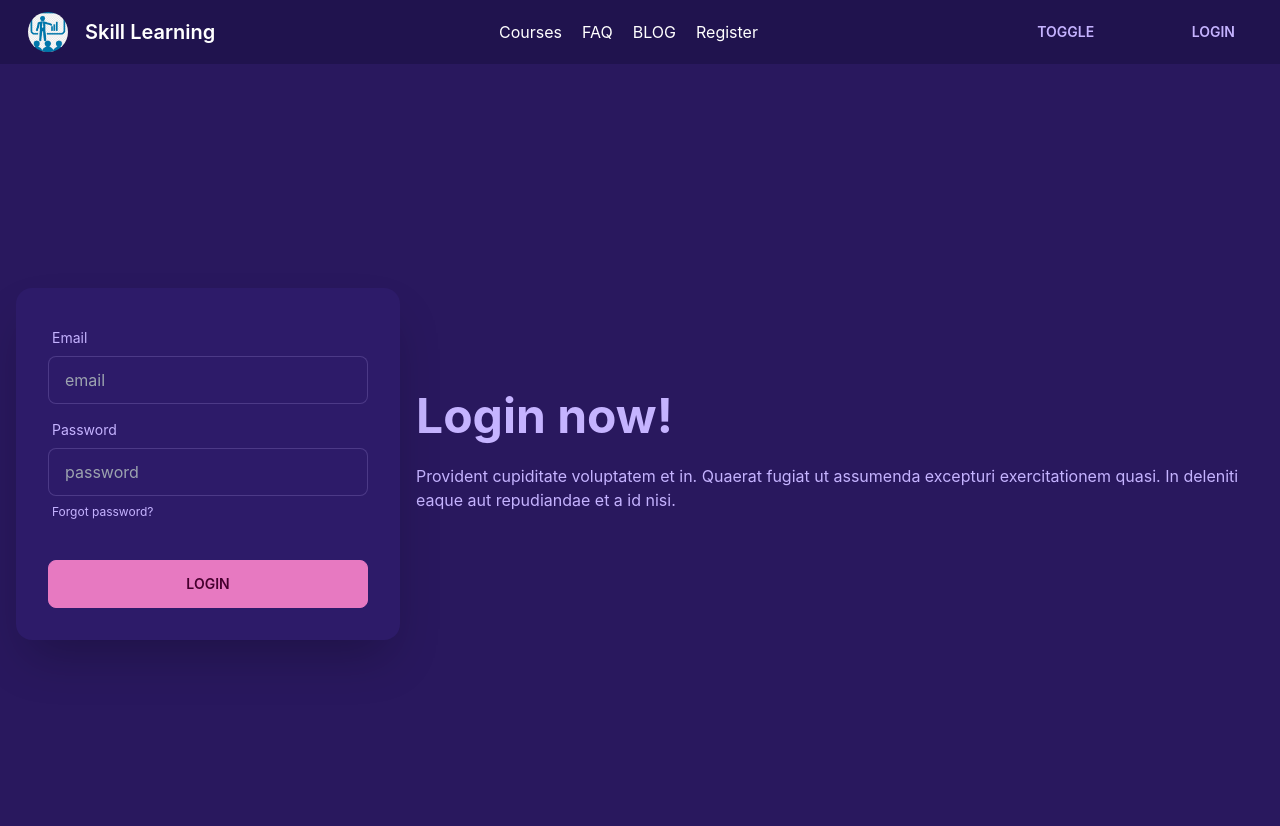
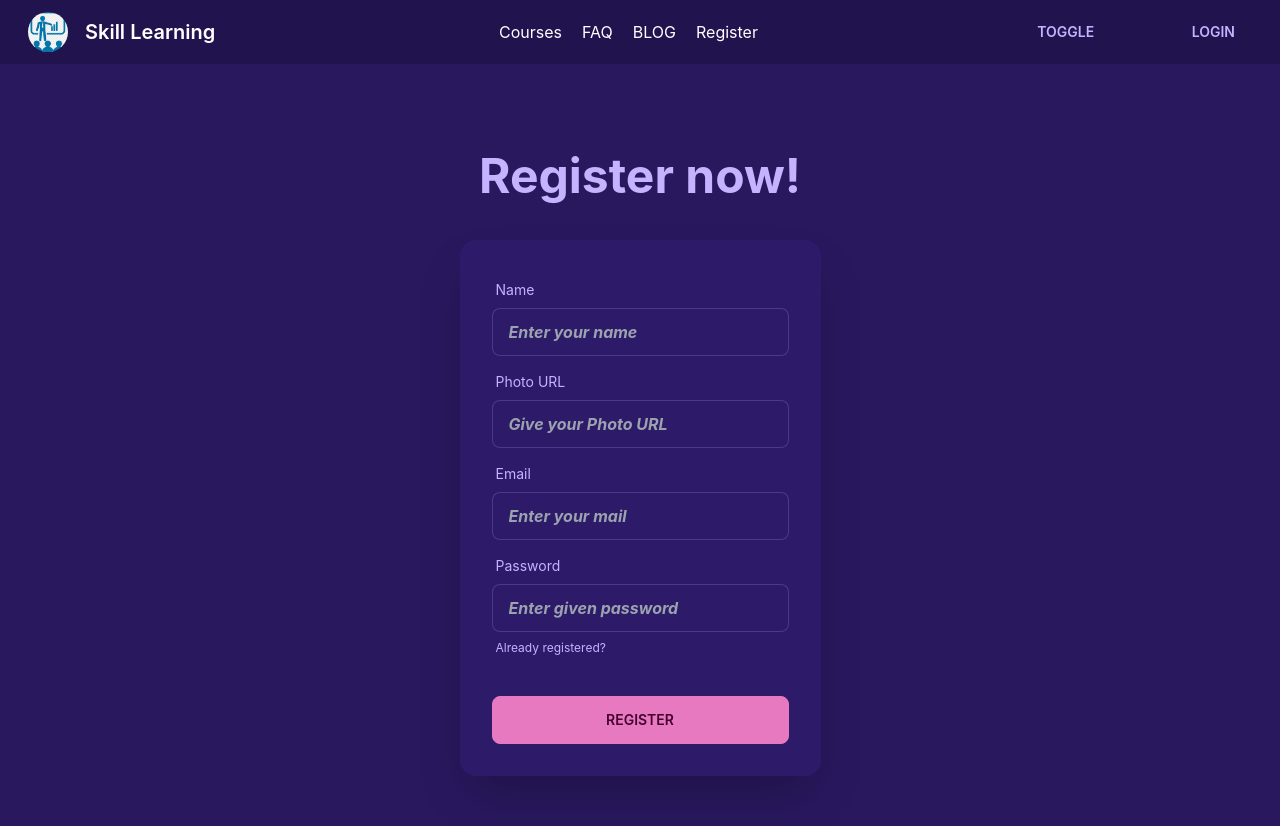
Before and after one commit to mmi-mamun/skill-learning-client, a React (Create React App) app: page /register in a window 1280 px wide. Shown: the top 826 px of the page. Built offline with nearby package versions, Linux system fonts and the light colour scheme; no server answers.

Commit message:
3 step login DONE

```diff
--- a/src/components/Header/Header.js
+++ b/src/components/Header/Header.js
@@ -1,21 +1,37 @@
-import { GoogleAuthProvider } from 'firebase/auth';
+import { GithubAuthProvider, GoogleAuthProvider } from 'firebase/auth';
 import React from 'react';
 import { useContext } from 'react';
-import { Link } from 'react-router-dom';
+import { Link, useNavigate } from 'react-router-dom';
 import { AuthContext } from '../../contexts/AuthProvider/AuthProvider';
 import logo from '../../images/logo.png'
 import { FaUserAlt } from "react-icons/fa";
 
 
 const Header = () => {
-    const { user, providerLogin, logOut } = useContext(AuthContext);
+    const { user, providerLogin, githubLogin, logOut } = useContext(AuthContext);
+    const navigate = useNavigate();
 
     const googleProvider = new GoogleAuthProvider();
+    const githubProvider = new GithubAuthProvider();
+
     const handleGoogleLogin = () => {
         providerLogin(googleProvider)
             .then(result => {
                 const user = result.user;
                 console.log(user);
+                navigate('/');
+            })
+            .catch(error => {
+                console.error('Error::', error);
+            })
+    }
+
+    const handleGithubLogin = () => {
+        githubLogin(githubProvider)
+            .then(result => {
+                const user = result.user;
+                console.log(user);
+                navigate('/');
             })
             .catch(error => {
                 console.error('Error::', error);
@@ -74,7 +90,7 @@ const Header = () => {
                                         <span className="badge">User</span>
                                     </a>
                                 </li>
-                                <li><Link to='/login'>Login</Link></li>
+                                <p><small>{user?.email}</small></p>
                                 <li ><a onClick={handleLogOut}><p className='text-red-500 font-bold'>Log out</p></a></li>
                             </ul>
                         </div>
@@ -86,9 +102,9 @@ const Header = () => {
                                 </div>
                             </label>
                             <ul tabIndex={0} className="menu menu-compact dropdown-content mt-3 p-2 shadow bg-base-100 rounded-box w-52">
-                                <li><Link to='/login' className='text-white p-5'>Login with Email and Password</Link></li>
-                                <li><button onClick={handleGoogleLogin}>Login in with Google</button></li>
-                                <li><a>Logout</a></li>
+                                <li><Link to='/login' className='text-white p-5'>Login manually</Link></li>
+                                <li><button onClick={handleGoogleLogin}>Login with Google</button></li>
+                                <li><Link onClick={handleGithubLogin}>Login with Github</Link></li>
                             </ul>
                         </div>
                 }
--- a/src/contexts/AuthProvider/AuthProvider.js
+++ b/src/contexts/AuthProvider/AuthProvider.js
@@ -1,6 +1,6 @@
 import React, { Children } from 'react';
 import { createContext } from 'react';
-import { getAuth, onAuthStateChanged, signInWithPopup, signOut } from 'firebase/auth'
+import { createUserWithEmailAndPassword, getAuth, onAuthStateChanged, signInWithEmailAndPassword, signInWithPopup, signOut } from 'firebase/auth'
 import app from '../../firebase/firebase.config';
 import { useState } from 'react';
 import { useEffect } from 'react';
@@ -12,9 +12,22 @@ const auth = getAuth(app)
 
 const AuthProvider = ({ children }) => {
     const [user, setUser] = useState();
+    const [error, setError] = useState(null);
 
     const providerLogin = (provider) => {
         return signInWithPopup(auth, provider);
+    }
+
+    const githubLogin = (provider) => {
+        return signInWithPopup(auth, provider);
+    }
+
+    const createUser = (email, password) => {
+        return createUserWithEmailAndPassword(auth, email, password);
+    }
+
+    const logInManually = (email, password) => {
+        return signInWithEmailAndPassword(auth, email, password);
     }
 
     const logOut = () => {
@@ -29,7 +42,7 @@ const AuthProvider = ({ children }) => {
     }, [])
 
 
-    const authInfo = { user, providerLogin, logOut };
+    const authInfo = { user, error, providerLogin, githubLogin, logOut, createUser, logInManually };
     return (
         <AuthContext.Provider value={authInfo}>
             {children}
--- a/src/pages/Login/Login.js
+++ b/src/pages/Login/Login.js
@@ -1,34 +1,61 @@
 import React from 'react';
+import { useContext } from 'react';
+import { Link, useNavigate } from 'react-router-dom';
+import { AuthContext } from '../../contexts/AuthProvider/AuthProvider';
 
 const Login = () => {
+    const navigate = useNavigate();
+    const { logInManually } = useContext(AuthContext);
+    const handleSubmit = event => {
+        event.preventDefault();
+        const form = event.target;
+        const email = form.email.value;
+        const password = form.password.value;
+
+
+        logInManually(email, password)
+            .then(result => {
+                const user = result.user;
+                console.log(user);
+                form.reset();
+                navigate('/');
+            })
+            .catch(error => {
+                console.error('Error::', error);
+            })
+    }
     return (
         <div className="hero min-h-screen bg-base-200">
             <div className="hero-content flex-col lg:flex-row-reverse">
                 <div className="text-center lg:text-left">
                     <h1 className="text-5xl font-bold">Login now!</h1>
-                    <p className="py-6">Provident cupiditate voluptatem et in. Quaerat fugiat ut assumenda excepturi exercitationem quasi. In deleniti eaque aut repudiandae et a id nisi.</p>
+                    <p className="py-6">Please login for your identity.</p>
                 </div>
+
+
                 <div className="card flex-shrink-0 w-full max-w-sm shadow-2xl bg-base-100">
-                    <div className="card-body">
+
+                    <form onSubmit={handleSubmit} className="card-body">
                         <div className="form-control">
                             <label className="label">
                                 <span className="label-text">Email</span>
                             </label>
-                            <input type="text" placeholder="email" className="input input-bordered" />
+                            <input name='email' type="text" placeholder="email" className="input input-bordered" />
                         </div>
                         <div className="form-control">
                             <label className="label">
                                 <span className="label-text">Password</span>
                             </label>
-                            <input type="text" placeholder="password" className="input input-bordered" />
+                            <input name='password' type="text" placeholder="password" className="input input-bordered" />
                             <label className="label">
-                                <a href="#" className="label-text-alt link link-hover">Forgot password?</a>
+                                <Link to="/register" className="label-text-alt link link-hover">Register first?</Link>
                             </label>
                         </div>
                         <div className="form-control mt-6">
                             <button className="btn btn-primary">Login</button>
                         </div>
-                    </div>
+                    </form>
+
                 </div>
             </div>
         </div>
--- a/src/pages/Register/Register.js
+++ b/src/pages/Register/Register.js
@@ -1,34 +1,76 @@
+import { Result } from 'postcss';
 import React from 'react';
+import { useContext } from 'react';
+import { Link } from 'react-router-dom';
+import { AuthContext } from '../../contexts/AuthProvider/AuthProvider';
 
 const Register = () => {
+    const { createUser } = useContext(AuthContext);
+    const handleRegister = event => {
+        event.preventDefault();
+        const form = event.target;
+        const name = form.name.value;
+        const photoURL = form.photoURL.value;
+        const email = form.email.value;
+        const password = form.password.value;
+
+        createUser(email, password)
+            .then(result => {
+                const user = result.user;
+                console.log(user);
+                form.reset();
+            })
+            .catch(error => {
+                console.error('Error::', error);
+            })
+    }
     return (
-        <div className="hero min-h-screen bg-base-200">
-            <div className="hero-content flex-col lg:flex-row-reverse">
+        <div className="hero w-50 min-h-screen bg-base-200">
+            <div className="hero-content flex-col">
                 <div className="text-center lg:text-left">
-                    <h1 className="text-5xl font-bold">Login now!</h1>
-                    <p className="py-6">Provident cupiditate voluptatem et in. Quaerat fugiat ut assumenda excepturi exercitationem quasi. In deleniti eaque aut repudiandae et a id nisi.</p>
+                    <h1 className="text-5xl font-bold">Register now!</h1>
+                    <br />
                 </div>
+
+
                 <div className="card flex-shrink-0 w-full max-w-sm shadow-2xl bg-base-100">
-                    <div className="card-body">
+
+                    <form onSubmit={handleRegister} className="card-body">
+                        <div className="form-control">
+                            <label className="label">
+                                <span className="label-text">Name</span>
+                            </label>
+                            <input name='name' type="text" placeholder="Enter your name" className="input input-bordered font-bold italic" />
+                        </div>
+
+                        <div className="form-control">
+                            <label className="label">
+                                <span className="label-text">Photo URL</span>
+                            </label>
+                            <input name='photoURL' type="text" placeholder="Give your Photo URL" className="input input-bordered font-bold italic" />
+                        </div>
+
                         <div className="form-control">
                             <label className="label">
                                 <span className="label-text">Email</span>
                             </label>
-                            <input type="text" placeholder="email" className="input input-bordered" />
+                            <input name='email' type="text" placeholder="Enter your mail" className="input input-bordered font-bold italic" required />
                         </div>
+
                         <div className="form-control">
                             <label className="label">
                                 <span className="label-text">Password</span>
                             </label>
-                            <input type="text" placeholder="password" className="input input-bordered" />
+                            <input name='password' type="password" placeholder="Enter given password" className="input input-bordered font-bold italic" required />
                             <label className="label">
-                                <a href="#" className="label-text-alt link link-hover">Forgot password?</a>
+                                <Link to="/login" className="label-text-alt link link-hover">Already registered?</Link>
                             </label>
                         </div>
                         <div className="form-control mt-6">
-                            <button className="btn btn-primary">Login</button>
+                            <button className="btn btn-primary">Register</button>
                         </div>
-                    </div>
+                    </form>
+
                 </div>
             </div>
         </div>
```
Also changed, not shown: src/App.js (+3 -25 lines), src/Routes/Routes/Routes.js (+23 -1 lines), src/components/Home/Home.js (added, +47 -0 lines).
